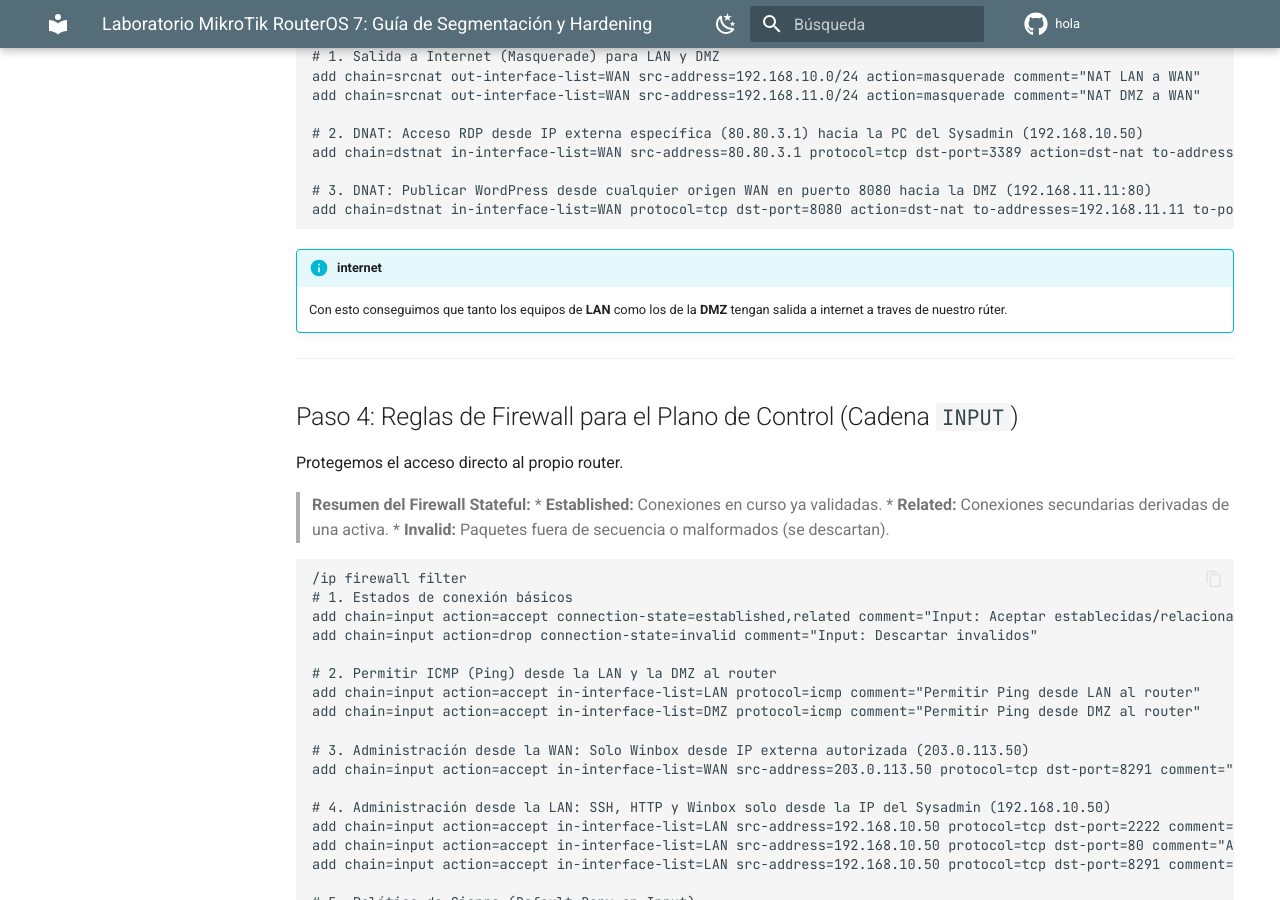
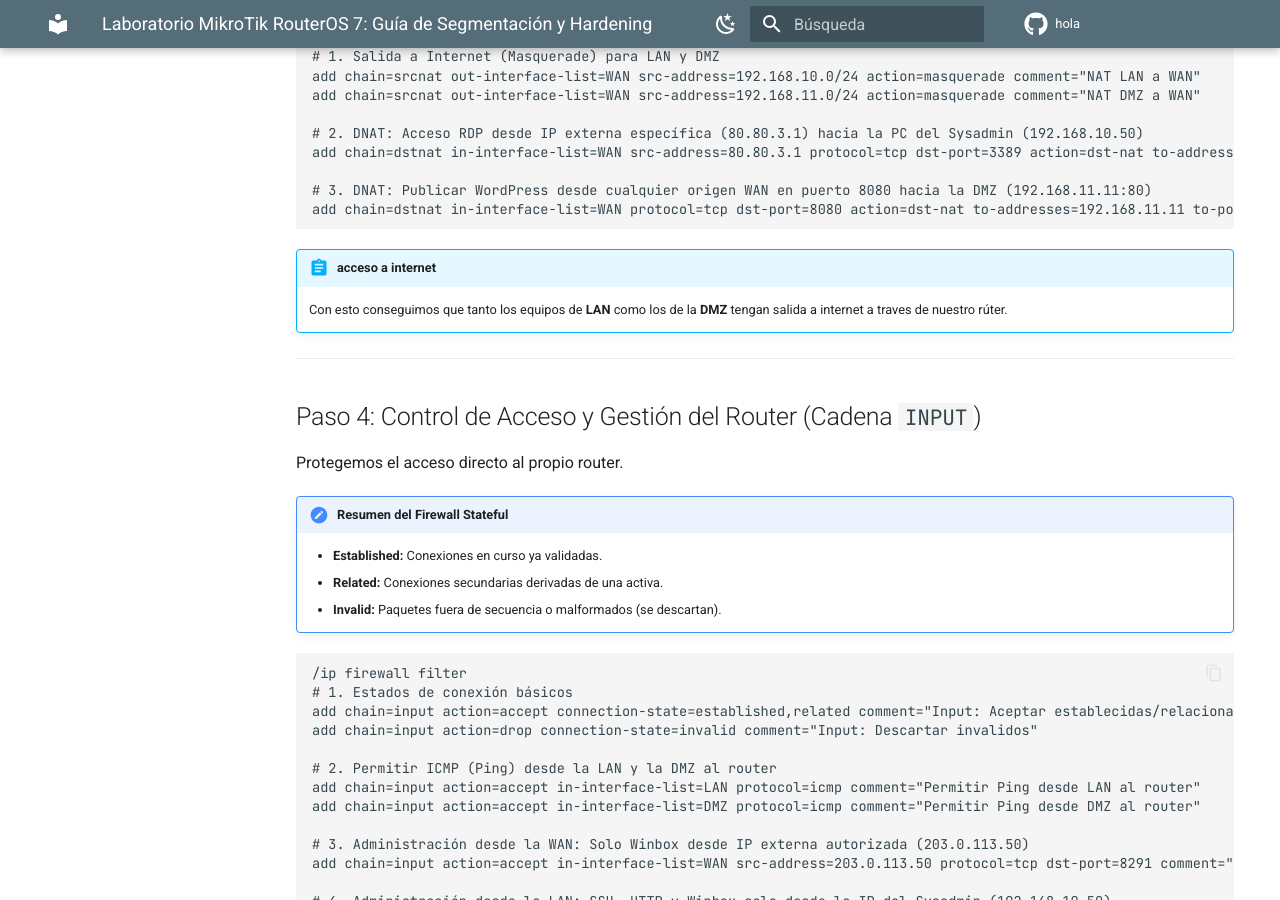
Before and after one commit to fcuadradoa01/hola, an MkDocs documentation site: the page built from docs/redes/lab-mikrotik-hardening-v2.md, in a window 1280 px wide and 900 px high, scrolled down 2582 px. Built offline with MkDocs 1.6.1 and Material for MkDocs 9.7.7, drawn with Linux system fonts in a browser that asks for light colours; comment, search, counter and statistics services are not loaded.

Commit message:
mas cambios

````diff
--- a/docs/redes/lab-mikrotik-hardening-v2.md
+++ b/docs/redes/lab-mikrotik-hardening-v2.md
@@ -16,7 +17,6 @@ Este documento sirve como guía de laboratorio para la implementación práctica
 
 !!! success "Nota conceptual"
     Aunque la sintaxis y los comandos de este laboratorio son específicos de MikroTik RouterOS, los conceptos de segmentación por zonas, protección del plano de control (`input`), control de tránsito (`forward`), NAT y la política de seguridad *Default Deny* son universales y plenamente aplicables a cualquier otro firewall o router corporativo del mercado (Cisco, Fortinet, pfSense, Palo Alto, etc.).
-
 
 ---
 
@@ -106,19 +106,19 @@ add chain=dstnat in-interface-list=WAN src-address=80.80.3.1 protocol=tcp dst-po
 add chain=dstnat in-interface-list=WAN protocol=tcp dst-port=8080 action=dst-nat to-addresses=192.168.11.11 to-ports=80 comment="DNAT: Publicar WordPress en DMZ"
 ```
 
-!!! info "internet"
+!!! abstract "acceso a internet"
     Con esto conseguimos que tanto los equipos de **LAN** como los de la **DMZ** tengan salida a internet a traves de nuestro rúter.
 
 ---
 
-## Paso 4: Reglas de Firewall para el Plano de Control (Cadena `INPUT`)
+## Paso 4: Control de Acceso y Gestión del Router (Cadena `INPUT`)
 
 Protegemos el acceso directo al propio router.
 
-> **Resumen del Firewall Stateful:**
-> * **Established:** Conexiones en curso ya validadas.
-> * **Related:** Conexiones secundarias derivadas de una activa.
-> * **Invalid:** Paquetes fuera de secuencia o malformados (se descartan).
+!!! note "Resumen del Firewall Stateful"
+    - **Established:** Conexiones en curso ya validadas.
+    - **Related:** Conexiones secundarias derivadas de una activa.
+    - **Invalid:** Paquetes fuera de secuencia o malformados (se descartan).
 
 ```routeros
 /ip firewall filter
````
Also changed, not shown: other parts of docs/redes/lab-mikrotik-hardening-v2.md (+1 -0 lines).
